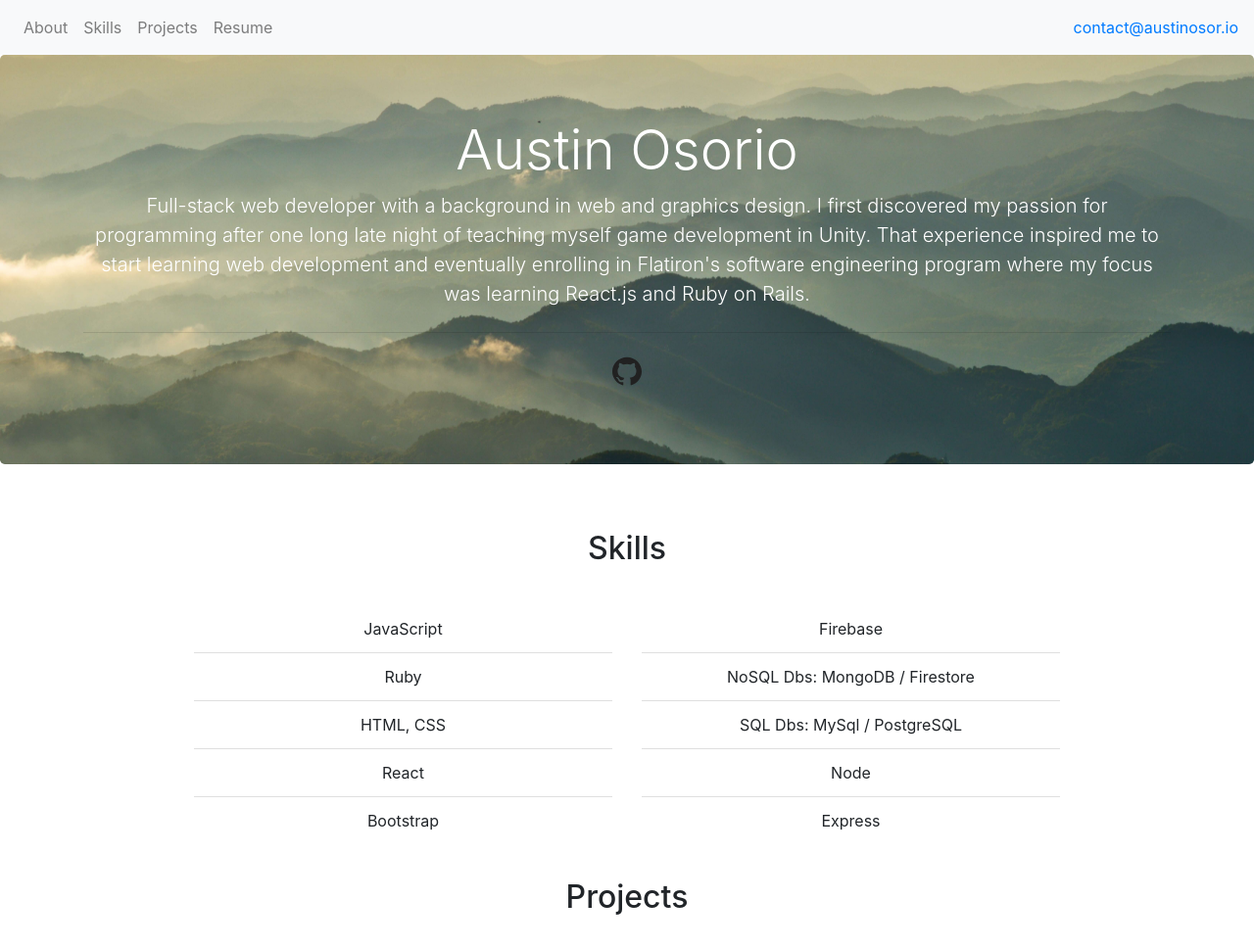
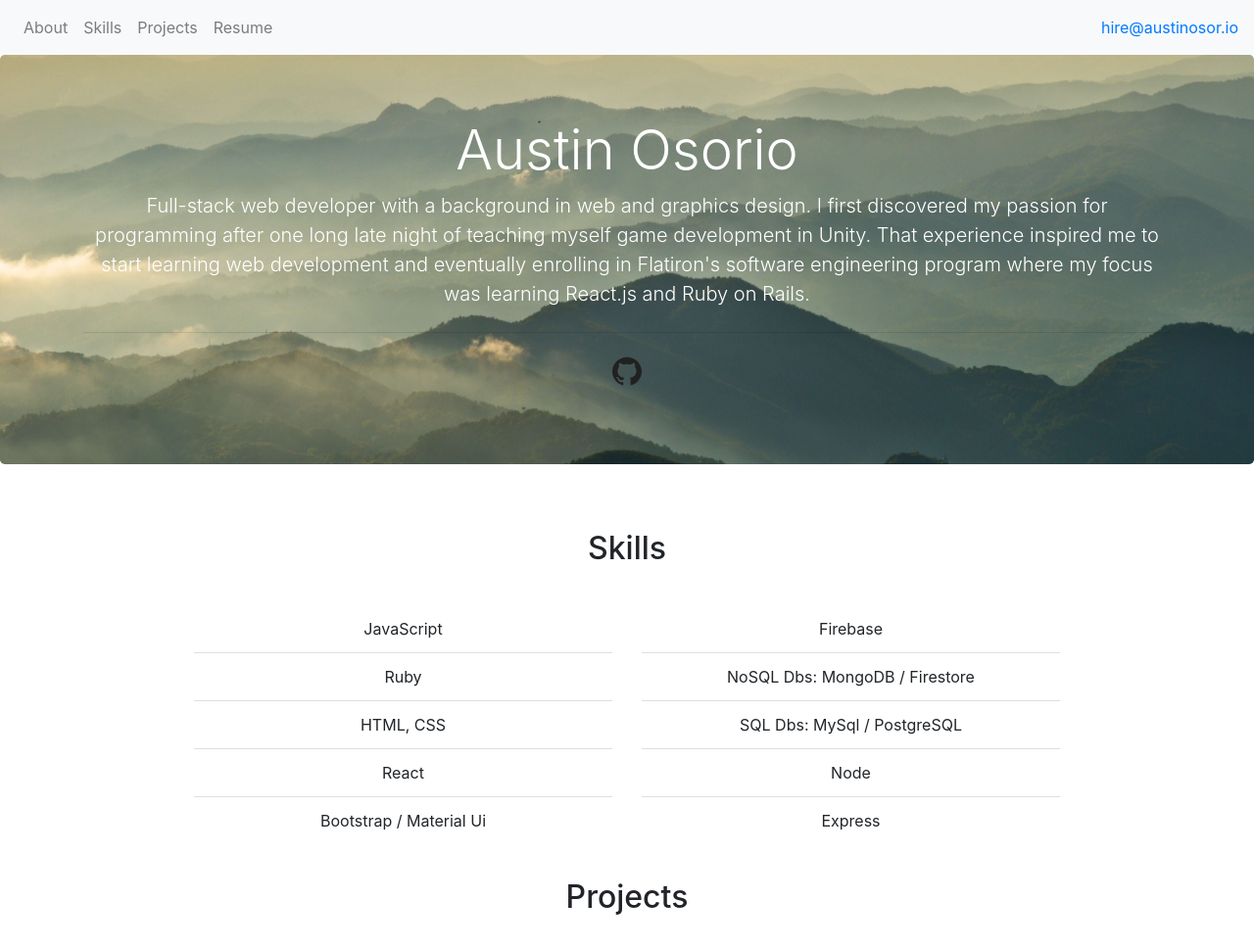
Before and after one commit to austinoso/austinoso.github.io, a plain HTML site: page index.html in a window 1280 px wide. Shown: the top 968 px of the page at 98% size. Drawn offline with nearby package versions, Linux system fonts and the light colour scheme.

```diff
--- a/index.html
+++ b/index.html
@@ -43,7 +43,7 @@
             >
           </li>
         </ul>
-        <a href="mailto:contact@austinosor.io">contact@austinosor.io</a>
+        <a href="mailto:contact@austinosor.io">hire@austinosor.io</a>
       </div>
     </nav>
     <a id="about"></a>
@@ -89,7 +89,7 @@
             <li class="list-group-item">Ruby</li>
             <li class="list-group-item">HTML, CSS</li>
             <li class="list-group-item">React</li>
-            <li class="list-group-item">Bootstrap</li>
+            <li class="list-group-item">Bootstrap / Material Ui</li>
           </ul>
         </div>
         <div class="col-sm text-center">
```
Also changed, not shown: 1 other file.
